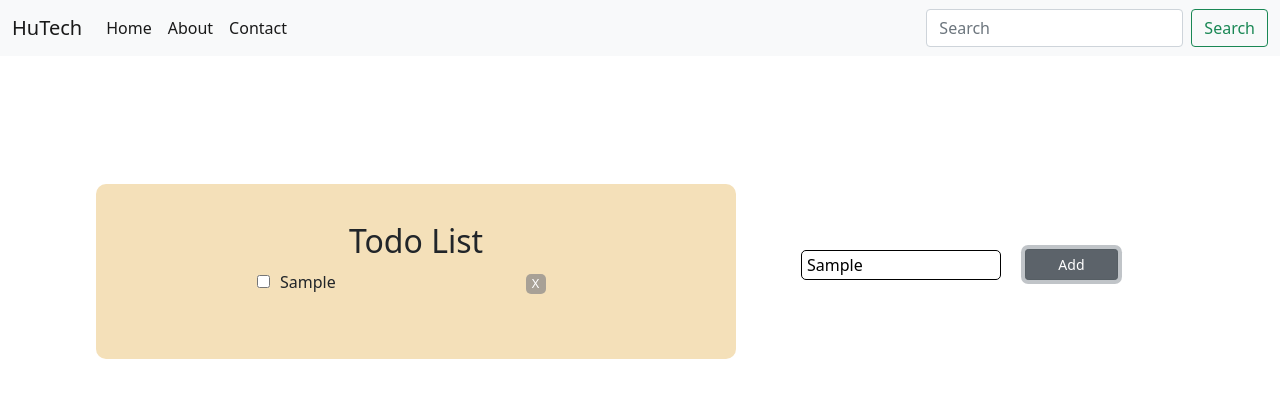
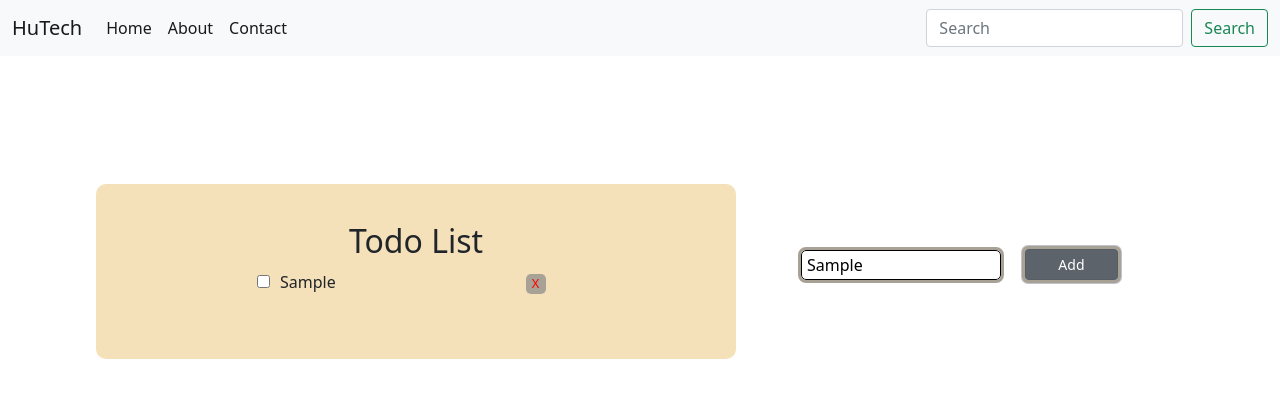
Before and after one commit to HussainAhmad21200612/Things-To-Do, a website: page public/index.html in a window 1280 px wide. Both pictures are taken after typing "Sample" into the empty fields and a click on the button "Add". Drawn offline with nearby package versions, Linux system fonts and the light colour scheme; no server answers.

Commit message:
Update style.css

```diff
--- a/public/style.css
+++ b/public/style.css
@@ -32,7 +32,10 @@
         height: 30px;
         border: 1px solid black;
         border-radius: 5px;
-        padding: 5px;;
+        padding: 5px;
+        outline: 3px solid #A8A196;
+        ;
+
     }
     #check{
         width: 20px;
@@ -49,9 +52,14 @@
 height: 20px;
 border-radius: 5px;
 background-color:#A8A196 ;
-color: white;
+color:#FE0000;
 border: none;
 margin-left: 10px;
+
+}
+
+label:hover,#delete:hover{
+   transform: scale(1.4);
 }
 #task{
 margin : 5% auto 5% auto;
@@ -69,8 +77,15 @@
     width: 40%;
     height: 30%;
     padding-left: 10%;
+
 }
+
 #add{
     width: 210%;
     margin-left: 50%;
+    outline: 3px solid #A8A196;
+
 }
+#name:hover{
+    outline-offset: 3px;
+}
```
